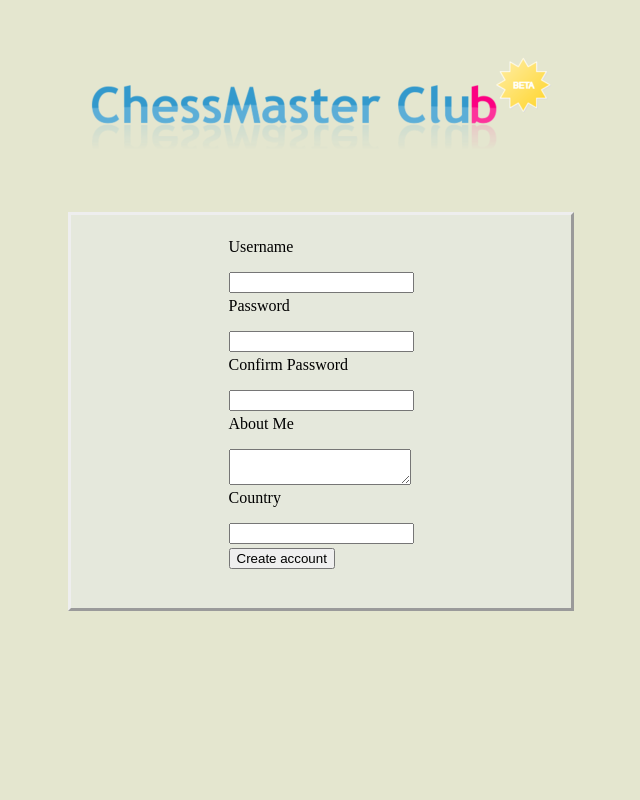
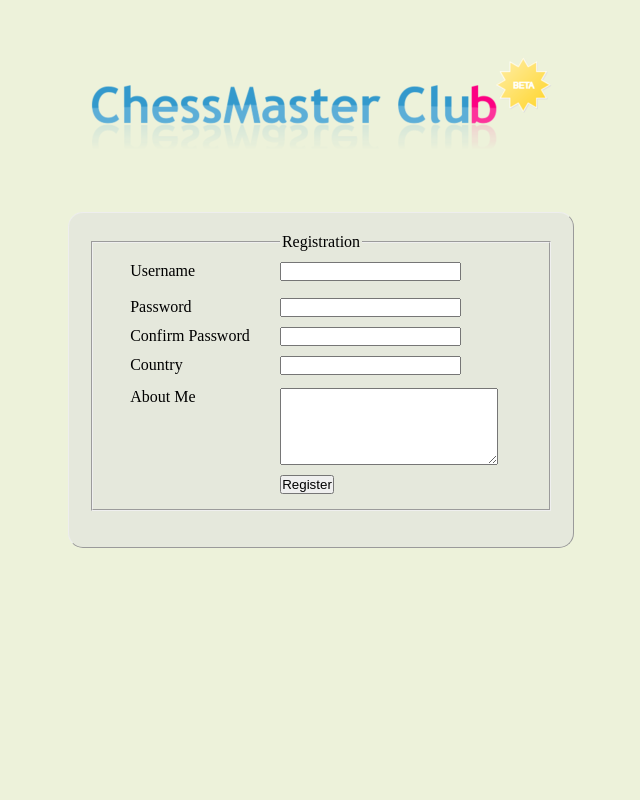
Before and after one commit to viswanathgs/ChessMaster, a PHP site: page /regpage.php in a window 1280 px wide. Shown: the whole page, without its empty margins (319-959 px from the left). Run offline with PHP 8.4, Linux system fonts and the light colour scheme.

Commit message:
Css for login and registration pages made better

```diff
--- a/css/common.css
+++ b/css/common.css
@@ -1,5 +1,5 @@
 body {
-  background: #E4E6CF;
+  background: #EDF2DA;
 }
 
 .logindiv {
@@ -8,9 +8,11 @@ body {
   margin-right: 30%;
   padding: 20px;
   background: #E5E8DC;
-  border: 3px outset;
   font-family: "Times New Roman";
   font-size: 16px;
+  border: 1px outset;
+  border-radius: 15px;
+  -moz-border-radius:15px; /* Firefox 3.6 and earlier */
 }
 
 div#outer {
@@ -29,6 +31,14 @@ div.info {
   color: red;
   font-family: Georgia;
   font-size: 12px;
+  /*float: right;*/
+}
+
+div.infolocal {
+  color: red;
+  font-family: Georgia;
+  font-size: 13px;
+  float: right;
 }
 
 table.logintable {
@@ -37,3 +47,42 @@ table.logintable {
   margin-right: auto;
   text-align: left;
 }
+
+fieldset.loginfield {
+  -moz-border-radius: 7px;
+  border: 1px #dddddd solid;
+  padding: 10px;
+  width: 550px;
+  margin-top: 10px;
+}
+
+fieldset.loginfield legend {
+  border: 1px #1a6f93 solid;
+  color: black;
+
+  font-family: Veranda;
+  font-weight: none;
+  font-size: 13px;
+
+  padding-right: 5px;
+  padding-left: 5px;
+  padding-top: 2px;
+  padding-bottom: 2px;
+
+  -moz-border-radius: 3px;
+  border-radius: 3px;
+}
+
+label.reg {
+  width: 140px;
+  padding-left: 20px;
+  margin: 5px;
+  float: left;
+  text-align: left;
+}
+
+input.reg, textarea.reg {
+  margin: 5px;
+  padding: 0px;
+  float: left;
+}
--- a/index.php
+++ b/index.php
@@ -72,7 +72,6 @@ function register() {
 <div id="val"></div>
 <span id="globalvar"></span>
 <form autocomplete="on" method="POST" action="login.php" onsubmit="return chk();">
-
 <table class="logintable">
 <tr><td>
 <label for="username"><p>
--- a/regpage.php
+++ b/regpage.php
@@ -41,8 +41,11 @@ function chk()
 			  $("#info").html("Username already taken");
 		  else if (data == 2)
 			  $("#info").html("Username cannot be blank");
-		  else
-			  $("#info").html("Username available");
+		  else {
+			  $("#info").html("Username "+$("#username").val()+" is available");
+			  $("#info").css("color","green");
+		  }
+
   })
 }
 
@@ -50,8 +53,12 @@ function password_check() {
   $("#infopass").fadeOut("fast");
   $("#infopass").fadeIn("fast");
 
-  if ($("#password").val() == $("#cpassword").val()) {
+  if ($("#password").val() == "") {
+    $("#infopass").html("Password cannot be blank");
+  }
+  else if ($("#password").val() == $("#cpassword").val()) {
     $("#infopass").html("Passwords match");
+    $("#infopass").css("color","green");
   }
   else {
     $("#infopass").html("Passwords do not match");
@@ -95,31 +102,39 @@ function password_check() {
 <div class="logindiv">
 
 <span id="globalvar"></span>
+
+<div id="error_info" class="info"> </div>
 <form action="login.php" method="post" onsubmit="return insert_into_db();">
-<table class="logintable">
-<tr><td>
-<label for="username"><p>
-Username </p></label><input type="text" name="username" id="username" onblur="chk()"/> <div id="info" class="info"></div>
-</td></tr>
-<tr><td>
-<label for="password"><p>
-Password</p></label> <input type="password" name="password" id="password" /></td></tr>
-<tr><td>
-<label for="cpassword"><p>
-Confirm Password</p></label> <input type="password" name="cpassword" id="cpassword" onblur="password_check()"/> <div id="infopass" class="info"></div>
-</td></tr>
-<tr><td>
-<label for="aboutme"><p>
-About Me</p></label> <textarea name="aboutme" id="aboutme"></textarea><br /></td></tr>
-<tr><td>
-<label for="country"><p>
-Country</p></label> <input type="text" name="country" id="country" /></td></tr>
-<tr><td>
-<input type="submit" value="Create account"/></td></tr>
+<!--<table class="logintable">-->
+<!--<tr><td>-->
+<fieldset name="loginfield" id="loginfield"><legend>Registration</legend>
+<label class="reg" for="username">
+Username </label><input class="reg" type="text" name="username" id="username" onblur="chk()"/> <div id="info" class="infolocal"></div>
+<!--</td></tr>-->
+<!--<tr><td>-->
+<br /><br />
+<label class="reg" for="password">
+Password</label> <input class="reg" type="password" name="password" id="password" /><!--</td></tr>-->
+<!--<tr><td>-->
+<br />
+<label class="reg" for="cpassword">
+Confirm Password</label> <input class="reg" type="password" name="cpassword" id="cpassword" onblur="password_check()"/> <div id="infopass" class="infolocal"></div>
+<!--</td></tr>-->
+<!--<tr><td>-->
+<br /><br />
+<label class="reg" for="country">
+Country</label> <input class="reg" type="text" name="country" id="country" /><!--</td></tr>-->
+<!--<tr><td>-->
+<br /><br />
+<label class="reg" for="aboutme">
+About Me</label> <textarea class="reg" name="aboutme" id="aboutme" rows="5" cols="25"></textarea><br /><!--</td></tr>-->
+<!--<tr><td>-->
+<label class="reg" for="submit">&nbsp;</label>
+<input class="reg" name="submit" type="submit" value="Register"/><!--</td></tr>-->
+</fieldset>
+<!--</table>-->
+ </form>
 
- <div id="error_info" class="info"> </div>
-</table>
- </form>
 </div>
 </div>
 </div>
```
